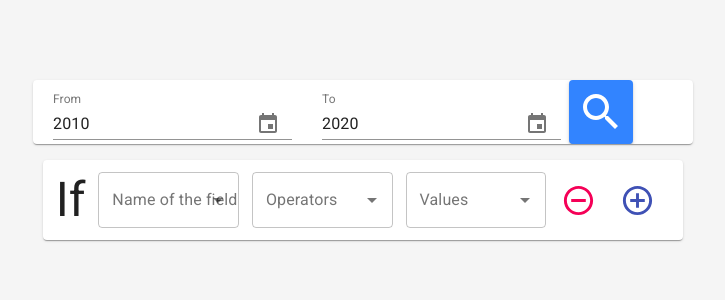
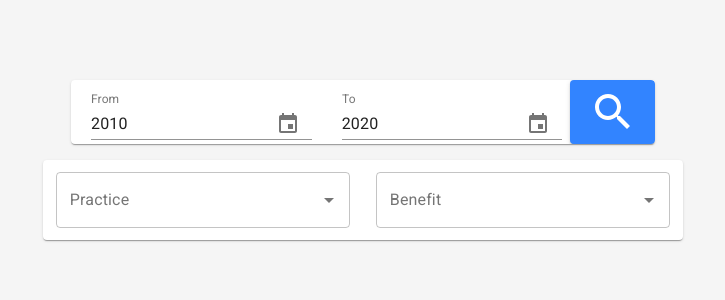
Before and after one commit to SDM-Team-1/seer-frontend, a React (Create React App) app: page / in a window 1280 px wide. Shown: the top 300 px of the page, without its empty margins (277-1002 px from the left). Built offline with nearby package versions, Linux system fonts and the light colour scheme.

Commit message:
feat: add benefit and practice filters

```diff
--- a/src/pages/Main/components/MethodFilter/MethodFilter.js
+++ b/src/pages/Main/components/MethodFilter/MethodFilter.js
@@ -2,7 +2,6 @@ import React from 'react';
 import { makeStyles } from '@material-ui/core/styles';
 
 import Card from '@material-ui/core/Card';
-import Typography from '@material-ui/core/Typography';
 import TextField from '@material-ui/core/TextField';
 import Autocomplete from '@material-ui/lab/Autocomplete';
 import IconButton from '@material-ui/core/IconButton';
@@ -13,31 +12,17 @@ import style from './MethodFilter.module.scss';
 
 function MethodFilter() {
   const useStyles = makeStyles((theme) => ({
-    If: {
-      marginLeft: '1vw',
-    },
     autoComplete: {
       marginLeft: '1vw',
-      width: '22%',
+      marginRight: '1vw',
+      width: '23vw',
     },
   }));
 
   const classes = useStyles();
 
-  const nameOfField = [
-    { name: 'Method', isDisabled: false },
-    { name: 'Benefit', isDisabled: true },
-    { name: 'Participants', isDisabled: true },
-  ];
-  const operators = [
-    { name: 'Contains', isDisabled: true },
-    { name: 'Does NOT contain', isDisabled: true },
-    { name: 'Begins with', isDisabled: true },
-    { name: 'Ends with', isDisabled: true },
-    { name: 'Is equal to', isDisabled: false },
-  ];
-  const values = {
-    Method: [
+  const filterOptions = {
+    Practice: [
       {
         name: 'Test Driven Development',
         id: 'someRandomIDString',
@@ -49,52 +34,46 @@ function MethodFilter() {
         isDisabled: true,
       },
     ],
-    Benefit: [{}],
-    Participants: [{}],
+    Benefit: [
+      {
+        name: 'Improves code quality',
+        id: 'someRandomIDString',
+        isDisabled: false,
+      },
+      {
+        name: 'Improves product quality',
+        id: 'someRandomIDString',
+        isDisabled: false,
+      },
+      {
+        name: 'Improves team confidence',
+        id: 'someRandomIDString',
+        isDisabled: false,
+      },
+    ],
   };
 
   return (
     <Card className={style.main}>
-      <Typography variant="h3" component="h3" className={classes.If}>
-        If
-      </Typography>
       <Autocomplete
-        options={nameOfField}
-        getOptionLabel={(option) => option.name}
-        className={classes.autoComplete}
-        getOptionDisabled={(option) => option.isDisabled}
-        renderInput={(params) => (
-          <TextField {...params} label="Name of the field" variant="outlined" />
-        )}
-      />
-      <Autocomplete
-        options={operators}
+        options={filterOptions['Practice']}
         getOptionLabel={(option) => option.name}
         getOptionDisabled={(option) => option.isDisabled}
         className={classes.autoComplete}
         renderInput={(params) => (
-          <TextField {...params} label="Operators" variant="outlined" />
+          <TextField {...params} label="Practice" variant="outlined" />
         )}
       />
+
       <Autocomplete
-        options={values['Method']}
+        options={filterOptions['Benefit']}
         getOptionLabel={(option) => option.name}
         getOptionDisabled={(option) => option.isDisabled}
         className={classes.autoComplete}
         renderInput={(params) => (
-          <TextField {...params} label="Values" variant="outlined" />
+          <TextField {...params} label="Benefit" variant="outlined" />
         )}
       />
-
-      <div className={style.filterControls}>
-        <IconButton color="secondary" aria-label="Add Filter">
-          <RemoveCircleOutlineIcon fontSize="large" />
-        </IconButton>
-
-        <IconButton color="primary" aria-label="Remove Filter">
-          <AddCircleOutlineIcon fontSize="large" />
-        </IconButton>
-      </div>
     </Card>
   );
 }
--- a/src/pages/Main/components/Searchbar/Searchbar.js
+++ b/src/pages/Main/components/Searchbar/Searchbar.js
@@ -21,7 +21,7 @@ function Searchbar() {
       marginRight: 0,
       padding: 0,
       height: '100%',
-      minWidth: '10%',
+      minWidth: '15%',
       fontSize: '2em',
       color: '#fff',
       backgroundColor: '#3284FF',
@@ -46,11 +46,6 @@ function Searchbar() {
   return (
     <>
       <Card className={style.main}>
-        {/* <TextField
-          className={style.searchBox}
-          label="Search description"
-          variant="outlined"
-        /> */}
         <MuiPickersUtilsProvider utils={DateFnsUtils} className={style.Picker}>
           <KeyboardDatePicker
             className={style.startDate}
--- a/src/pages/Main/components/Searchbar/Searchbar.module.scss
+++ b/src/pages/Main/components/Searchbar/Searchbar.module.scss
@@ -1,15 +1,9 @@
 .main {
   margin: 0;
   display: flex;
-  width: 50vw;
   height: 8vh;
   padding-left: 20px;
   align-items: center;
-}
-
-.searchBox {
-  width: 60%;
-  margin-right: 10% !important;
 }
 
 .Picker {
```
